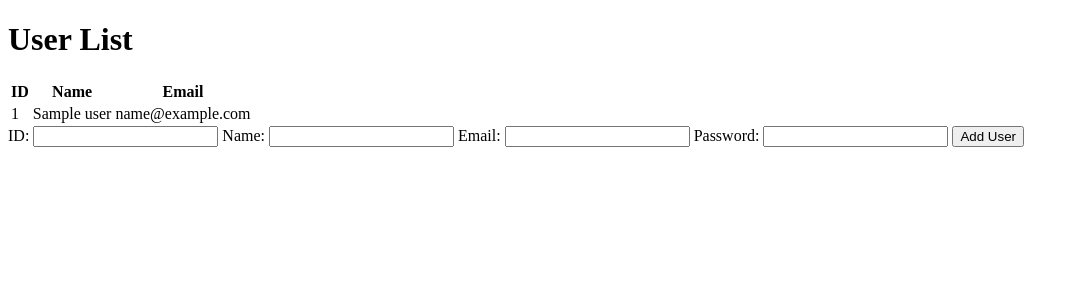
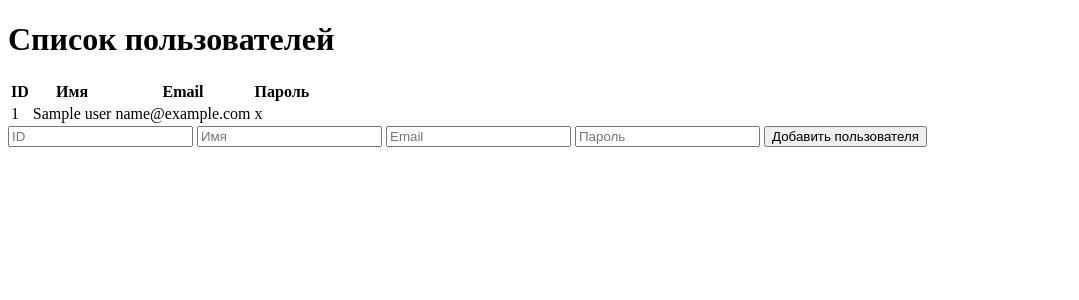
Before and after one commit to maksimd31/flask, a Flask app: template Homework5/templates/users.html in a window 1280 px wide. Shown: the top 300 px of the page, without its empty margins (0-1079 px from the left). Run offline with Flask 3, Linux system fonts and the light colour scheme; the template is opened without the code that fills it: most values are stand-ins (such as "Sample title", 1, 10 or a date in 2020).

Commit message:
hm5 redone

```diff
--- a/Homework5/main.py
+++ b/Homework5/main.py
@@ -1,55 +1,47 @@
-from flask import Flask, jsonify, request, render_template
+# filename hm5
+from fastapi import FastAPI, Request
+from fastapi.templating import Jinja2Templates
+from pydantic import BaseModel
 
-app = Flask(__name__)
+app = FastAPI()
 
 
-class User:
-    def __init__(self, id, name, email, password):
-        self.id = id
-        self.name = name
-        self.email = email
-        self.password = password
+class User(BaseModel):
+    id: int
+    name: str
+    email: str
+    password: str
 
 
 users = []
 
-
-@app.route('/api/users', methods=['POST'])
-def add_user():
-    data = request.get_json()
-    expected_keys = ['id', 'name', 'email', 'password']
-    if not all(key in data for key in expected_keys):
-        return jsonify({'error': 'Missing keys in request body'}), 400
-    user = User(data['id'], data['name'], data['email'], data['password'])
-    users.append(user)
-    return jsonify({'message': 'User added successfully'}), 201
+templates = Jinja2Templates(directory="templates")
 
 
-@app.route('/api/users/<int:user_id>', methods=['DELETE'])
-def delete_user(user_id):
-    user = next((user for user in users if user.id == user_id), None)
-    if not user:
-        return jsonify({'error': 'User not found'}), 404
-    users.remove(user)
-    return jsonify({'message': 'User deleted successfully'}), 200
+@app.post("/users/")
+async def create_user(user: User):
+    users.append(user.dict())
+    return user
 
 
-@app.route('/users', methods=['GET'])
-def list_users():
-    return render_template('users.html', users=users)
+@app.put("/users/{user_id}")
+async def update_user(user_id: int, user: User):
+    for u in users:
+        if u["id"] == user_id:
+            u.update(user.dict())
+            return u
+    return {"error": "User not found"}
 
 
-@app.route('/api/users/<int:user_id>', methods=['PUT'])
-def update_user(user_id):
-    user = next((user for user in users if user.id == user_id), None)
-    if not user:
-        return jsonify({'error': 'User not found'}), 404
-    data = request.get_json()
-    user.name = data['name']
-    user.email = data['email']
-    user.password = data['password']
-    return jsonify({'message': 'User updated successfully'}), 200
+@app.delete("/users/{user_id}")
+async def delete_user(user_id: int):
+    for i, u in enumerate(users):
+        if u["id"] == user_id:
+            del users[i]
+            return {"success": f"User with id {user_id} deleted."}
+    return {"error": "User not found"}
 
 
-if __name__ == '__main__':
-    app.run(debug=True)
+@app.get("/users/")
+async def read_users(request: Request):
+    return templates.TemplateResponse("users.html", {"request": request, "users": users})
--- a/Homework5/templates/users.html
+++ b/Homework5/templates/users.html
@@ -1,43 +1,36 @@
 <!DOCTYPE html>
 <html>
 <head>
-    <meta charset="UTF-8">
-    <title>User List</title>
+    <title>Список пользователей</title>
 </head>
 <body>
-    <h1>User List</h1>
+    <h1>Список пользователей</h1>
     <table>
-      <thead>
         <tr>
             <th>ID</th>
-          <th>Name</th>
+            <th>Имя</th>
             <th>Email</th>
+            <th>Пароль</th>
         </tr>
-      </thead>
-      <tbody>
         {% for user in users %}
         <tr>
             <td>{{ user.id }}</td>
             <td>{{ user.name }}</td>
             <td>{{ user.email }}</td>
+            <td>{{ user.password }}</td>
         </tr>
         {% endfor %}
-      </tbody>
     </table>
-    <form action="/api/users" method="POST">
-      <label for="id">ID:</label>
-      <input type="text" name="id" id="id">
+    <form action="/users/" method="post">
+        <input type="text" name="id" placeholder="ID">
 
-      <label for="name">Name:</label>
-      <input type="text" name="name" id="name">
+        <input type="text" name="name" placeholder="Имя">
 
-      <label for="email">Email:</label>
-      <input type="email" name="email" id="email">
+        <input type="text" name="email" placeholder="Email">
 
-      <label for="password">Password:</label>
-      <input type="password" name="password" id="password">
+        <input type="text" name="password" placeholder="Пароль">
 
-      <button type="submit">Add User</button>
+        <button type="submit">Добавить пользователя</button>
     </form>
 </body>
 </html>
```
Lines whose indentation alone changed are shown as unchanged.
